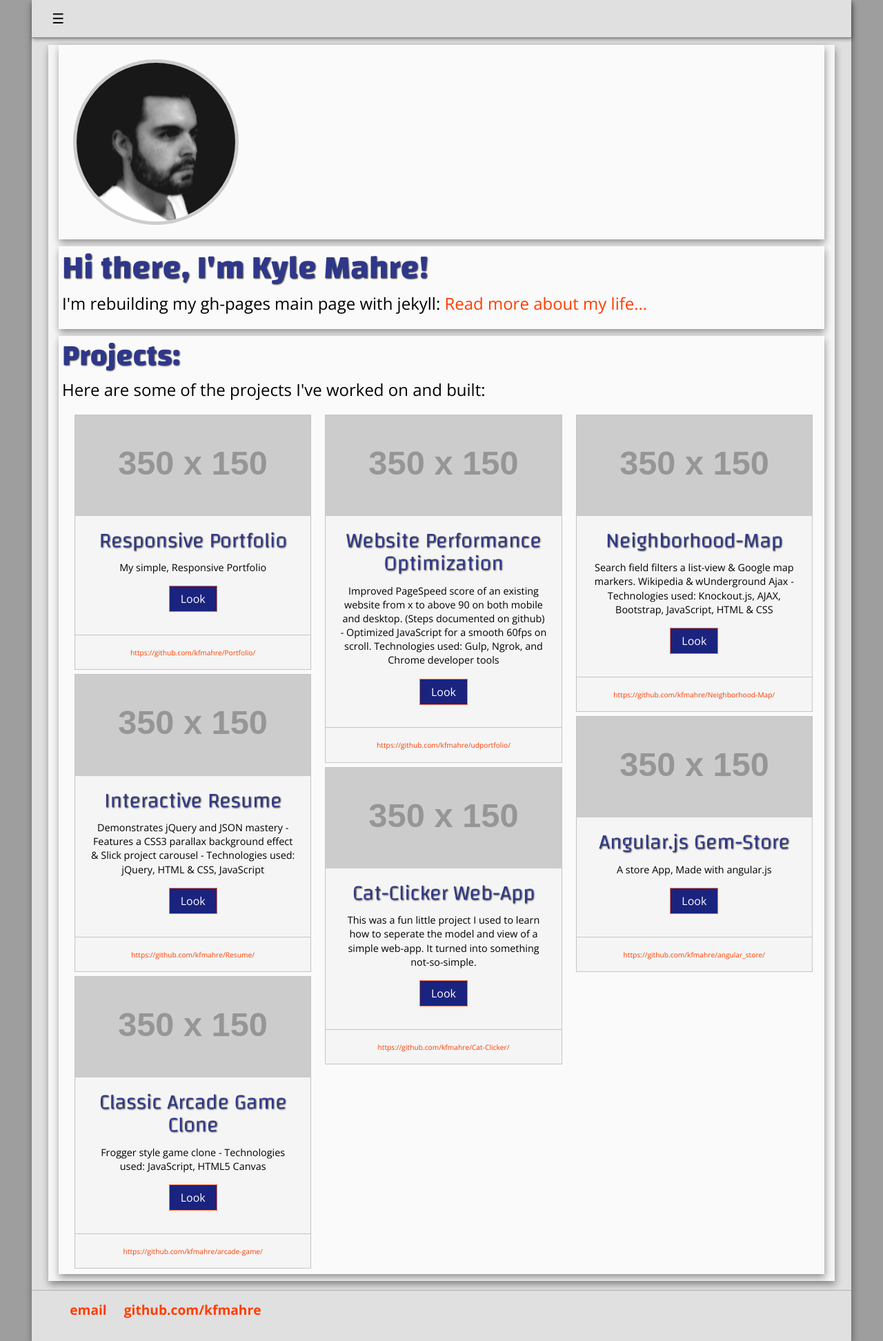
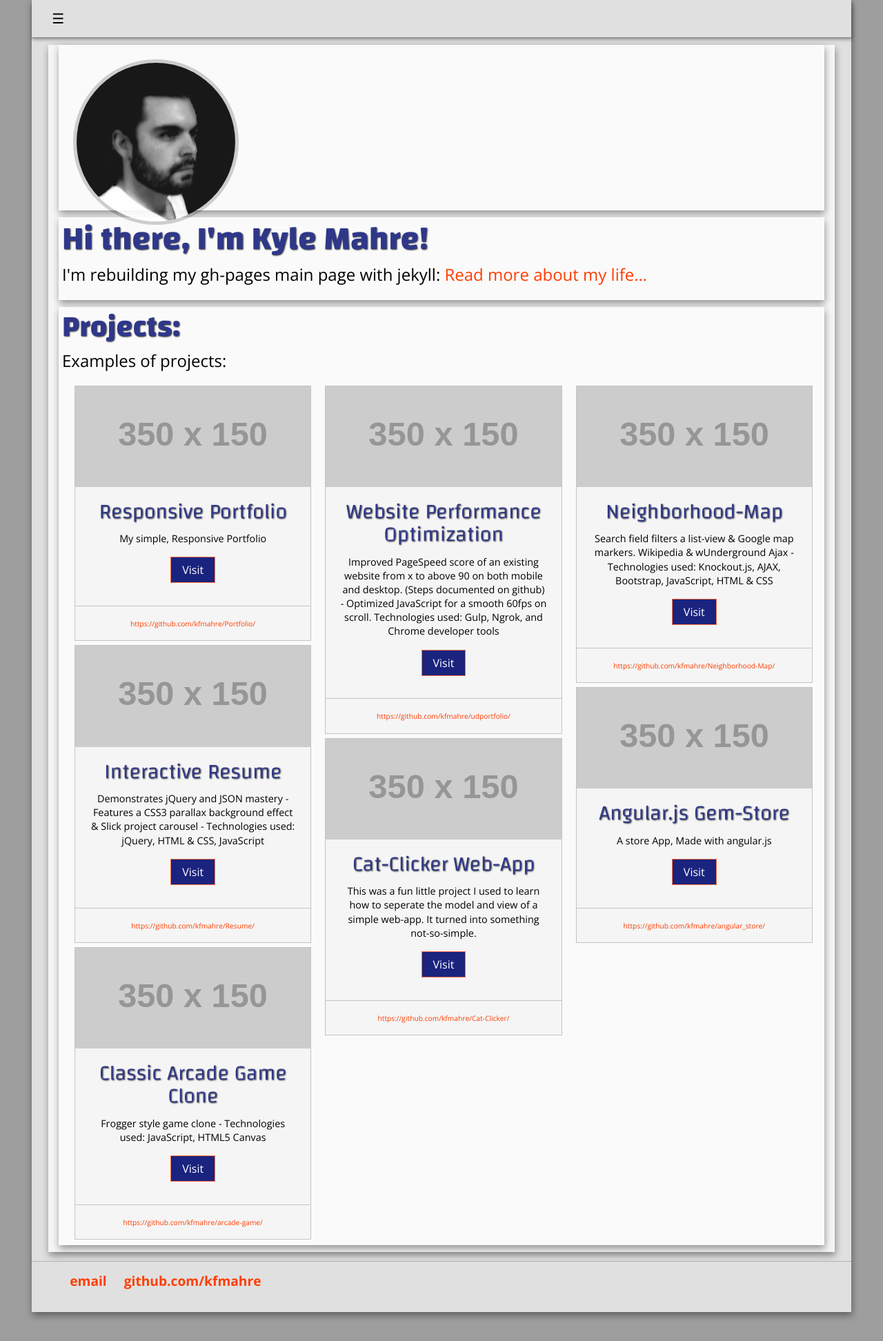
Before and after one commit to kfmahre/kfmahre.github.io, a Jekyll site: the page built from index.html, in a window 1280 px wide. Shown: the whole page at 69% size. Built offline with Jekyll 4.4.1, drawn with Linux system fonts in a browser that asks for light colours.

Commit message:
changed my picture size

```diff
--- a/index.html
+++ b/index.html
@@ -15,7 +15,7 @@
 
     <div class="blurb">
       <h2>Projects:</h2>
-      <p class="text-thin">Here are some of the projects I've worked on and built:</p>
+      <p class="text-thin">Examples of projects:</p>
       <div class="container">
         <div class="card-columns text-xs-center" ng-controller="CardController as cards">
           <div class="card projectCard" ng-repeat="project in cards.projects">
@@ -24,7 +24,7 @@
               <div class="card-block">
                 <h4 class="card-title text-thin">[[project.name]]</h4>
                 <p class="card-text">[[project.description]]</p>
-                <a ng-href="[[project.projectUrl]]" type="button" class="card-link btn btn-primary-outline" target="_self">Look</a>
+                <a ng-href="[[project.projectUrl]]" type="button" class="card-link btn btn-primary-outline" target="_self">Visit</a>
               </div>
               <footer>
                 <small class="text-muted">
```
Also changed, not shown: css/main.css.
